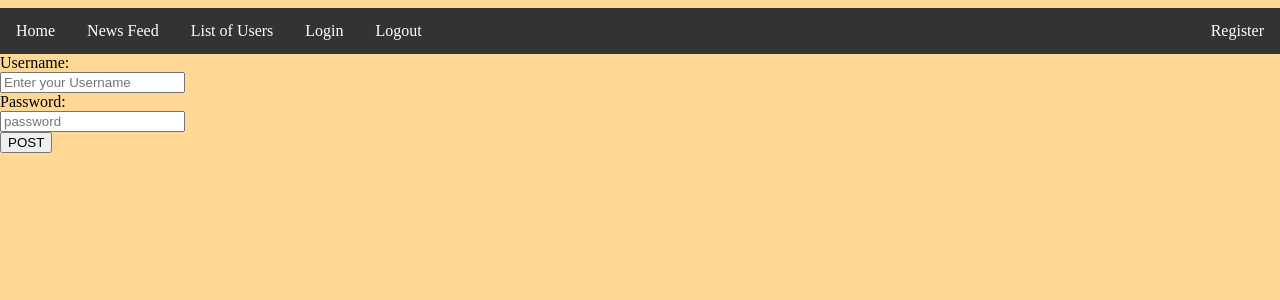
After one commit to OmarKhatib01/WeCode-Website, a Flask app: page /login in a window 1280 px wide. The commit adds this page. Shown: the top 300 px of the page. Run offline with Flask 2, Linux system fonts and the light colour scheme.

Commit message:
functionality ready

```diff
--- a/app.py
+++ b/app.py
@@ -1,12 +1,11 @@
-from flask import Flask, render_template, request, redirect, url_for
+from flask import Flask, render_template, request, redirect, url_for, session
 import time
 import dataset
 
 app = Flask(__name__)
 # TODO: connect your database here
 db = dataset.connect("postgres://ddwbsshctrcopd:5873de1bae81aa8dd1c1680475d0f7a1674dd3ceb057f0c285c81179783333e7@ec2-174-129-224-33.compute-1.amazonaws.com:5432/d32641cd2da4vv")
-
-
+app.secret_key = 'iq873g'
 
 
 @app.route('/home')
@@ -29,17 +28,21 @@ def listt():
 def newsFeed():
 	posts=db["posts"]
 	allposts = list(posts.all())[::-1]
-	if request.method == "GET":
-		return render_template("feed.html", allposts=allposts)
+
+	if "username" in session:
+		if request.method == "GET":
+			return render_template("feed.html", allposts=allposts)
+		else:
+			form=request.form
+			username = session['username']
+			post=form["post"]
+			time_string = time.strftime('%l:%M on %b %d, %Y')
+			entry = {"username":username, "post": post, "time_string" : time_string}
+			posts.insert(entry)
+			allposts = list(posts.all())[::-1]
+			return render_template("feed.html", allposts=allposts)
 	else:
-		form=request.form
-		username=form["username"]
-		post=form["post"]
-		time_string = time.strftime('%l:%M on %b %d, %Y')
-		entry = {"username":username, "post": post, "time_string" : time_string}
-		posts.insert(entry)
-		allposts = list(posts.all())[::-1]
-		return render_template("feed.html", allposts=allposts)
+		return "You are  not logged in, please login"
 # TODO: route to /register
 @app.route('/register', methods=["GET", "POST"])
 def regist():
@@ -59,6 +62,7 @@ def regist():
 		results = list(usersTable.find(username = nameToCheck))
 		print len(results)
 		if len(results) == 0:
+			session["username"] = username
 			taken = 0
 			usersTable.insert(entry)
 			return redirect("/home")
@@ -68,5 +72,36 @@ def regist():
 			return render_template ("register.html", taken = taken)
 
 
+@app.route('/login', methods = ["get" , "post"])
+def login():
+	if request.method == "GET":
+		return render_template ("login.html")
+	else:
+
+		usersTable = db["users"]
+		form = request.form
+		username= form["username"]
+		password= form["password"]
+		nameToCheck = username
+		passwordToCheck=password
+		results = len(list(usersTable.find(username = nameToCheck, password=password)))
+		if results > 0:
+			login=1
+			username = request.form["username"]
+			session["username"] = username
+			print('sucessful login')
+			return redirect('/home')
+			return "logged in"
+
+		else:
+			login=0
+			return render_template("login.html" , login=login)
+@app.route('/logout')
+def logout():
+	if 'username' in session:
+	    session.pop('username', None)
+	    return render_template("logout.html")
+
+
 if __name__ == "__main__":
     app.run(port=3000)
--- a/static/css/style.css
+++ b/static/css/style.css
@@ -1,4 +1,4 @@
-
+/*BASE CSS*/
 ul {
   list-style-type: none;
   margin: 0;
@@ -6,7 +6,11 @@ ul {
   overflow: hidden;
   background-color: #333333;
 }
+body {
+margin-left: 0px;
+margin-right: 0px;
 
+}
 li {
   float: left;
 }
@@ -27,6 +31,6 @@ li a:hover {
  }
 
 .background{
-  background-image: url(http://apexassisting.com/wp-content/uploads/2013/11/light-gray-textured-solid.jpg);
+  background-color: #ffd896;
 
 }
--- a/templates/base.html
+++ b/templates/base.html
@@ -2,13 +2,15 @@
 <html>
 <head>
   <link rel="stylesheet" type="text/css" href="../static/css/style.css" />
+
   <title>WeCode Portal</title>
   <ul>
     <li><a href="home">Home</a></li>
     <li><a href = "feed"> News Feed</a></li>
     <li><a href = "list"> List of Users</a></li>
-	<li style="float: right;"><a href = "register">Register</a></li>
-
+    <li><a href = "login"> Login</a></li>
+    <li><a href='logout'>Logout</a></li>
+    <li style="float: right;"><a href = "register">Register</a></li>
 
 <!-- TODO: add more links on the navigation bar here -->
   </ul>
--- a/templates/feed.html
+++ b/templates/feed.html
@@ -4,8 +4,6 @@
 
 <h1>Feed Page</h1>
 <form action = "/feed" method="POST">
-	Username:<br>
-	<input type="text" name="username" placeholder="Enter your Username" required><br>
 	What Do you Have in Mind?<br>
 	<textarea type = "text" name = "post" placeholder="text"></textarea><br>
 
--- /dev/null
+++ b/templates/login.html
@@ -0,0 +1,16 @@
+{% extends "base.html" %}
+
+{% block body %}
+<form action = "/login" method="POST">
+	Username:<br>
+	<input type="text" name="username" placeholder="Enter your Username" required><br>
+	Password:<br>
+	<input type = "password" name = "password" placeholder="password"></input><br>
+	<input id="button" type="submit" value="POST">
+</form>
+{% if login == 0 %}
+<h3>The username or password is wrong or you have no account<a href="/register">click here to register</a></h3>
+
+{% endif %}
+
+{% endblock %}
--- /dev/null
+++ b/templates/logout.html
@@ -0,0 +1,4 @@
+{% extends "base.html" %}
+{% block body %}
+ <h1> you are logged out </h1>
+ {% endblock %}
--- a/templates/register.html
+++ b/templates/register.html
@@ -15,11 +15,13 @@
 	<input type = "text" name = "hometown" placeholder="Enter your Hometown" required><br>
 	Personal Website Link: <br>
 	<input type = "text" name = "personalwebsite" placeholder="Enter the link to your Website"><br>
-
+	Password:<br>
+	<input type = "password" name = "password" placeholder="type password">
 	<input id="button" type="submit" value="register">
 </form>
 
 {% if taken == 1 %}
-<h1> The Username is taken </h1>
+<h1> The Username is taken<a href="/login">click here to login</a></h1>
+
 {% endif %}
 {% endblock %}
```
Also changed, not shown: static/css/styles.css (added, +97 -0 lines), templates/home.html (+5 -4 lines).
